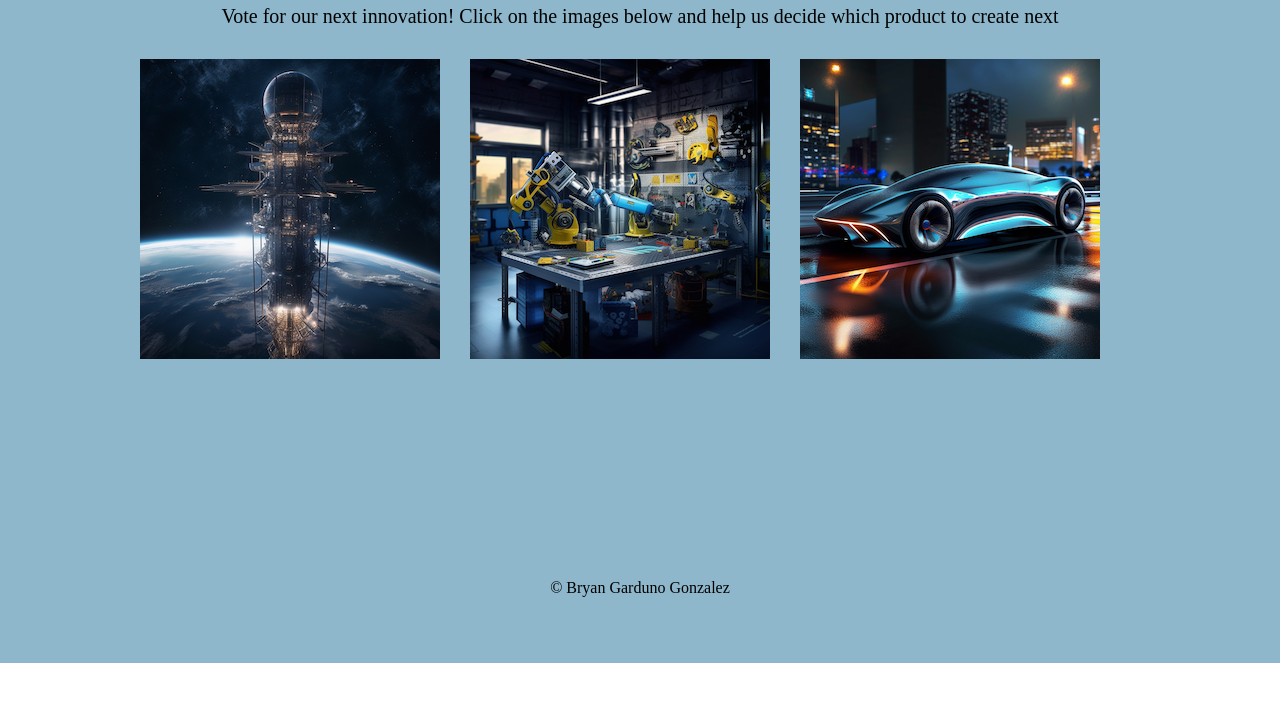
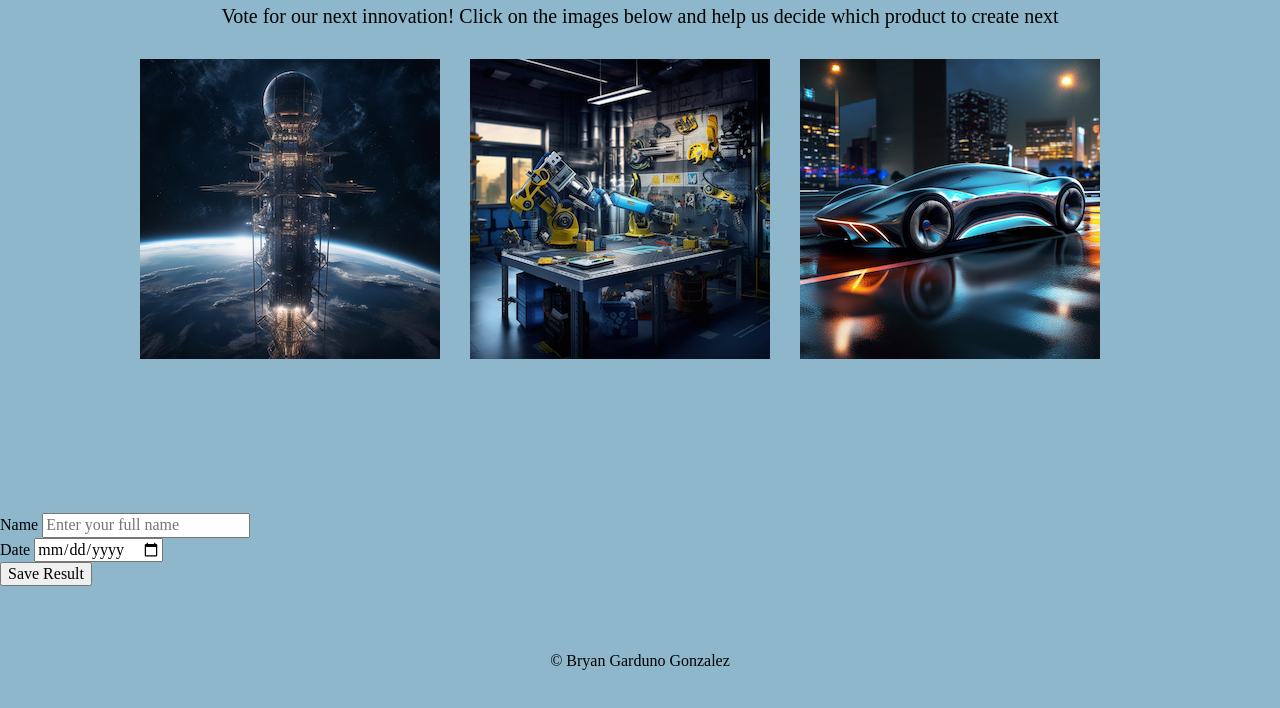
Before and after one commit to brosmar18/odd-duck, a plain HTML site: page index.html in a window 1280 px wide. Shown: the part 697-1405 px from the top of the page. Before the commit the page ends 1360 px from the top, so only its background shows below. Drawn offline with nearby package versions, Linux system fonts and the light colour scheme.

Commit message:
form added on results page to save voting results

```diff
--- a/index.html
+++ b/index.html
@@ -35,6 +35,17 @@
             <canvas id="resultsChart"></canvas>
 
         </section>
+        <section class="save-form">
+            <form class="form" id="form">
+                <label class="form__label" for="userName">Name</label>
+                <input class="form__input" id="userName" name="userName" required placeholder="Enter your full name">
+                <br>
+                <label class="form__label" for="resultDate">Date</label>
+                <input type="date" class="form__input" id="resultDate" name="resultDate" required>
+                <br>
+                <button class="form__button" type="submit">Save Result</button>
+            </form>
+        </section>
 
     </main>
     <footer class="footer">
```
